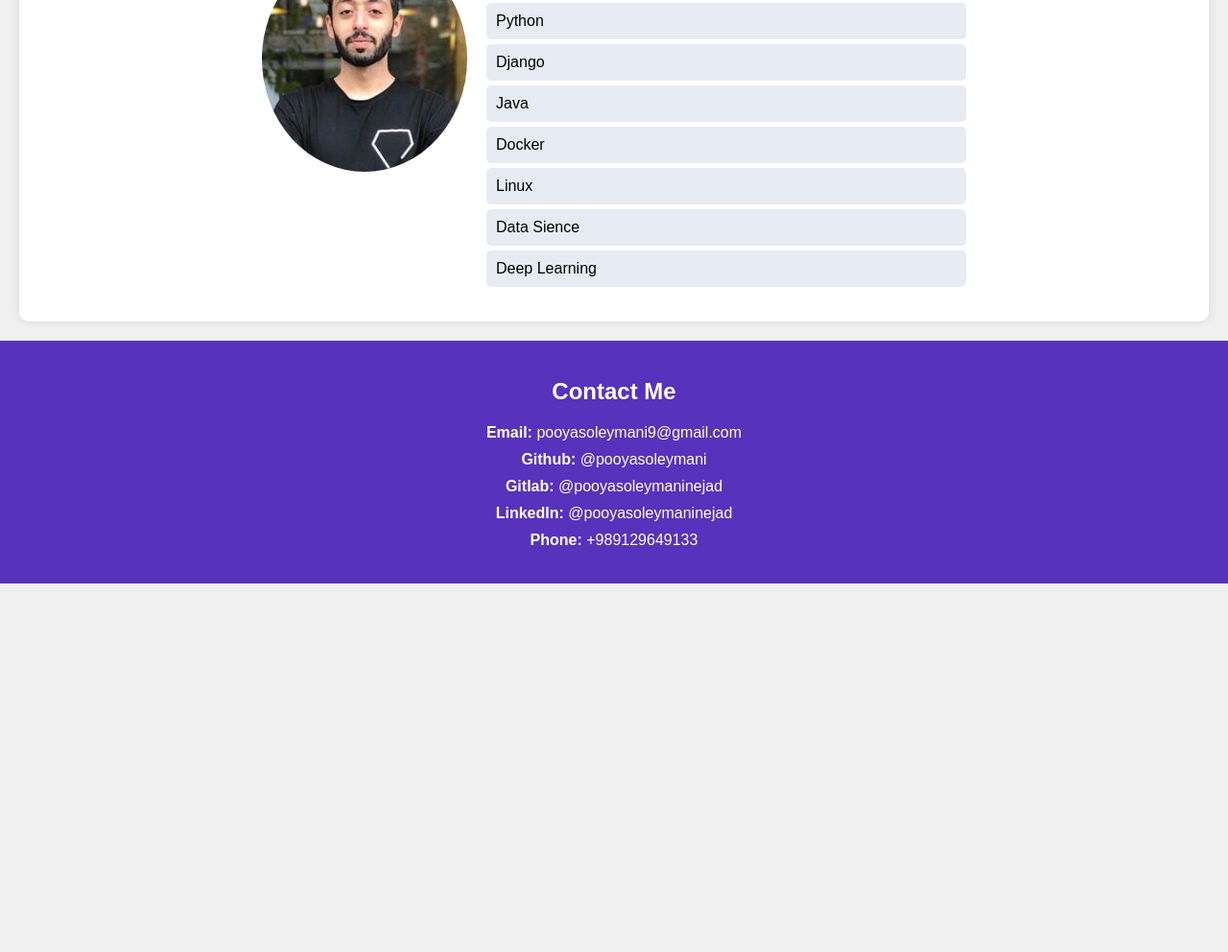
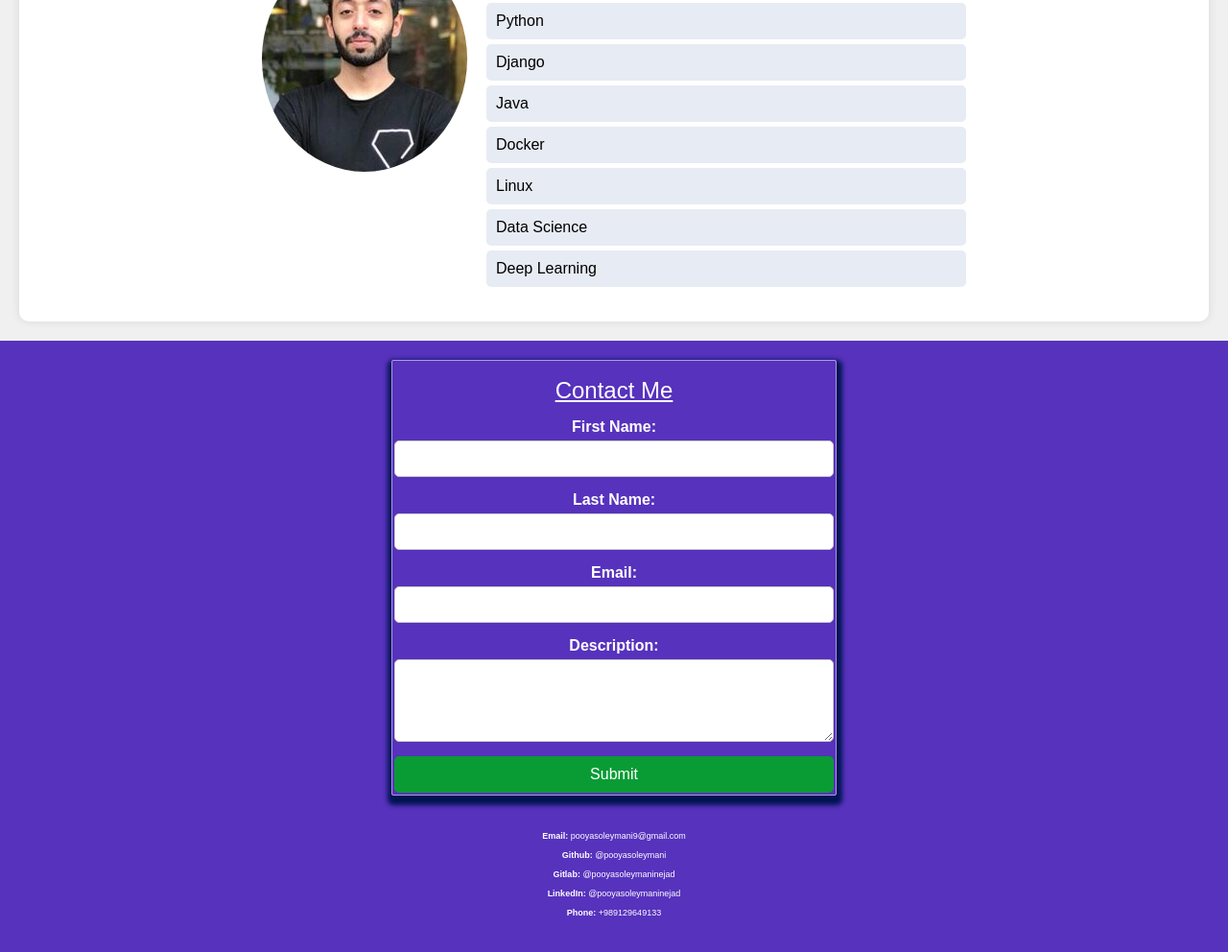
Before and after one commit to pooyasoleymani/NadinSoft-QA, a plain HTML site: page index.html in a window 1280 px wide. Shown: the part 352-1344 px from the top of the page at 96% size. Before the commit the page ends 960 px from the top, so only its background shows below. Drawn offline with Linux system fonts and the light colour scheme.

Commit message:
add form

```diff
--- a/index.html
+++ b/index.html
@@ -12,9 +12,8 @@
         <img src="igm.JPG" alt="Profile Picture">
         <div class="description">
             <h2>About Me</h2>
-            <p>Hi, I'm <strong>Pooya Soleymani Nejad </strong><br>
-                I’m a Python programmer with 1 year of experience in software development. I Interested to solving complex problems and creating efficient, elegant solutions. As a fast learner, I thrive in dynamic environments
-                and am always eager to expand my skill set.</p>
+            <p>Hi, I'm <strong>Pooya Soleymani Nejad</strong><br>
+                I’m a Python programmer with 1 year of experience in software development. I am interested in solving complex problems and creating efficient, elegant solutions. As a fast learner, I thrive in dynamic environments and am always eager to expand my skill set.</p>
             <h3>Interests & Skills</h3>
             <ul>
                 <li>Python</li>
@@ -22,18 +21,30 @@
                 <li>Java</li>
                 <li>Docker</li>
                 <li>Linux</li>
-                <li>Data Sience</li>
+                <li>Data Science</li>
                 <li>Deep Learning</li>
             </ul>
         </div>
     </section>
     <footer>
-        <h2>Contact Me</h2>
+        <form>
+            <legend>Contact Me</legend>
+            <label for="name">First Name:</label>
+            <input type="text" id="name" name="name">
+            <label for="lastname">Last Name:</label>
+            <input type="text" id="lastname" name="lastname">
+            <label for="email">Email:</label>
+            <input type="email" id="email" name="email">
+            <label for="description">Description:</label>
+            <textarea id="description" name="description" rows="4" cols="50"></textarea>
+            <button type="submit">Submit</button>
+        </form>
+        <br>
         <ul class="contact-info">
             <li><strong>Email:</strong> <span>pooyasoleymani9@gmail.com</span></li>
             <li><strong>Github:</strong> <a href="https://github.com/pooyasoleymani" target="_blank">@pooyasoleymani</a></li>
             <li><strong>Gitlab:</strong> <a href="https://gitlab.com/pooyasoleymaninejad" target="_blank">@pooyasoleymaninejad</a></li>
-            <li><strong>LinkedIn:</strong> <a href="https://www.linkedin.com/in/pooya-soleymani-nejad-2949342a5?lipi=urn%3Ali%3Apage%3Ad_flagship3_profile_view_base_contact_details%3BDDYQmm0HRlqXaHVI96MdGw%3D%3D" target="_blank">@pooyasoleymaninejad</a></li>
+            <li><strong>LinkedIn:</strong> <a href="https://www.linkedin.com/in/pooya-soleymani-nejad-2949342a5" target="_blank">@pooyasoleymaninejad</a></li>
             <li><strong>Phone:</strong> <span>+989129649133</span></li>
         </ul>
     </footer>
--- a/styles.css
+++ b/styles.css
@@ -49,6 +49,10 @@ header {
 }
 
 footer {
+    display: flex;
+    flex-direction: column;
+    justify-content:space-between;
+    align-items: center;
     background-color: #5732bd;
     color: white;
     padding: 20px;
@@ -56,6 +60,7 @@ footer {
 }
 
 .contact-info {
+    font-size: xx-small;
     list-style-type: none;
     padding: 0;
 }
@@ -69,11 +74,55 @@ footer {
     text-decoration: none;
 }
 
-.contact-info a:hover{
-    text-decoration:underline;
+.contact-info a:hover {
+    text-decoration: underline;
     color: aqua;
 }
+
 span:hover {
     text-decoration: underline;
     color: aqua;
 }
+
+form {
+    display: flex;
+    flex-direction: column;
+    padding: 2px;
+    border: 1px #ad9bdf solid;
+    border-radius: 2px;
+    box-shadow: 1px 5px 5px 5px rgb(1, 20, 82);
+    }
+form label {
+    margin-bottom: 5px;
+    font-weight: bold;
+     }
+
+form input, form textarea {
+    margin-bottom: 15px;
+    padding: 10px;
+    border: 1px solid #ccc;
+    border-radius: 5px; font-size: 14px;
+    }
+form input:focus, form textarea:focus {
+    border-color: #5422df;
+    outline: none;
+    box-shadow: 0 0 5px rgba(84, 34, 223, 0.5);
+}
+
+form button {
+    padding: 10px;
+     background-color: #099c35;
+     color: white; border: none;
+     border-radius: 5px; cursor: pointer;
+     font-size: 16px;
+    }
+form button:hover {
+    background-color: #43319a;
+}
+
+legend {
+    font-size: x-large;
+    padding: 10px;
+    margin: 5px;
+    text-decoration: underline;
+}
```
